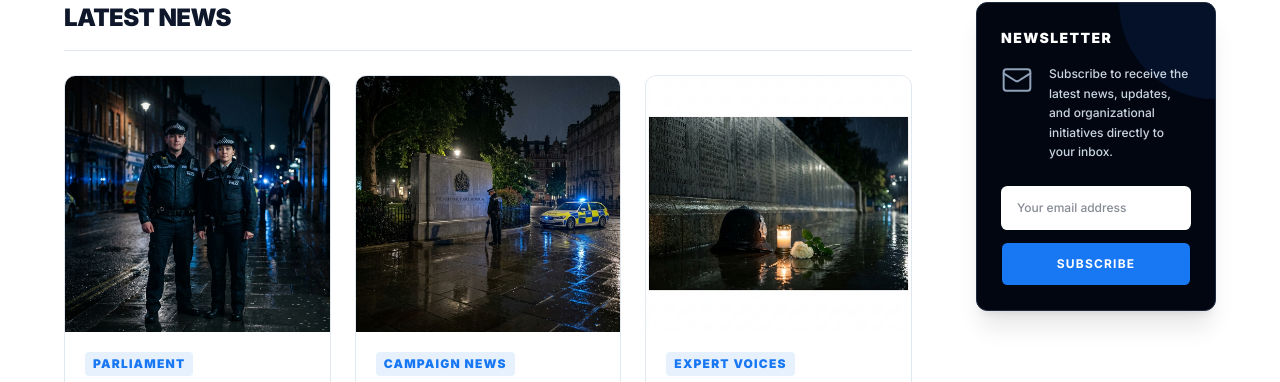
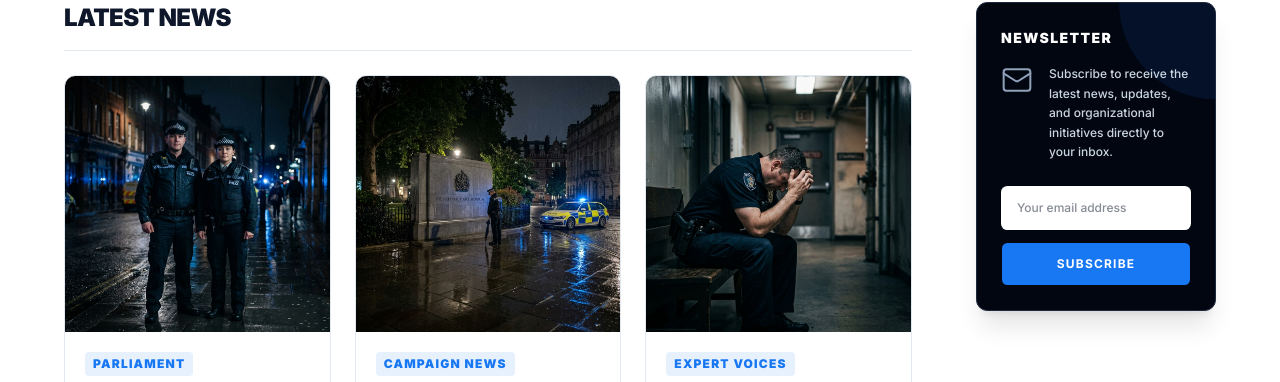
Before and after one commit to inx-nishits/itstopsnow, a Next.js app: page /news in a window 1280 px wide. Shown: the part 561-943 px from the top of the page. Built offline with nearby package versions, Linux system fonts and the light colour scheme.

Commit message:
UI updated as per feedback

```diff
--- a/src/app/news/page.tsx
+++ b/src/app/news/page.tsx
@@ -44,7 +44,7 @@ export const LATEST_NEWS = [
     readTime: "6 min read",
     title: "Why prolonged investigations cause deeper psychological harm",
     excerpt: "Psychologist Dr. Emma Williams explains the impact of uncertainty and lack of support.",
-    image: "/images/wall_memorial_bg.png",
+    image: "/images/psychological_harm_article.png",
     author: "Dr. Jenkins"
   },
   {
```
Also changed, not shown: public/images/psychological_harm_article.png (added).
